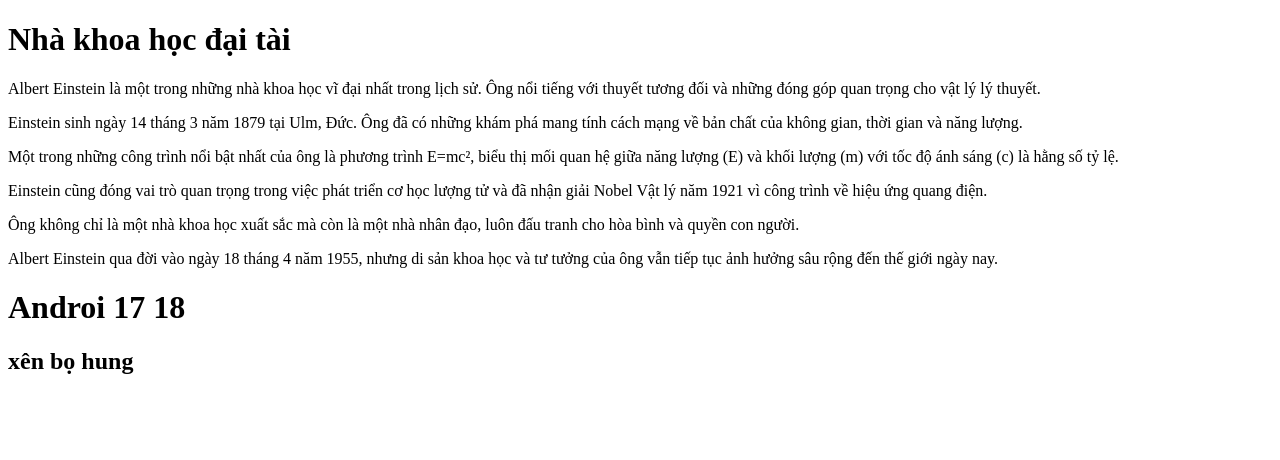
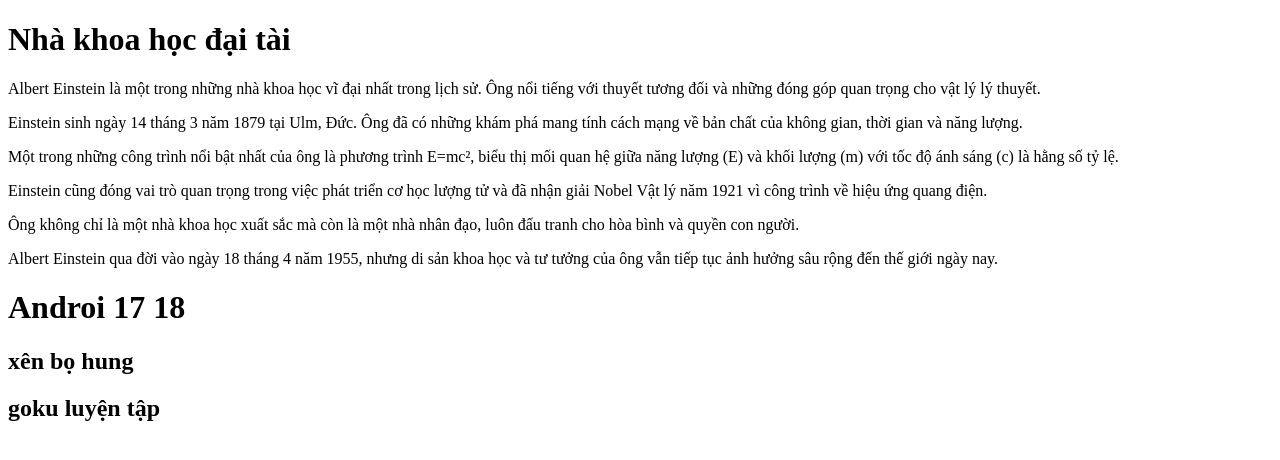
Before and after one commit to daotanson20-hub/x-n-b-hung, a plain HTML site: page index.html in a window 1280 px wide. Drawn offline with Linux system fonts and the light colour scheme.

Commit message:
training time

```diff
--- a/index.html
+++ b/index.html
@@ -15,5 +15,6 @@
     <p>Albert Einstein qua đời vào ngày 18 tháng 4 năm 1955, nhưng di sản khoa học và tư tưởng của ông vẫn tiếp tục ảnh hưởng sâu rộng đến thế giới ngày nay.</p>
 <h1>Androi 17 18</h1>
 <h2>xên bọ hung</h2>
+<h2>goku luyện tập</h2>
 </body>
 </html>
```
